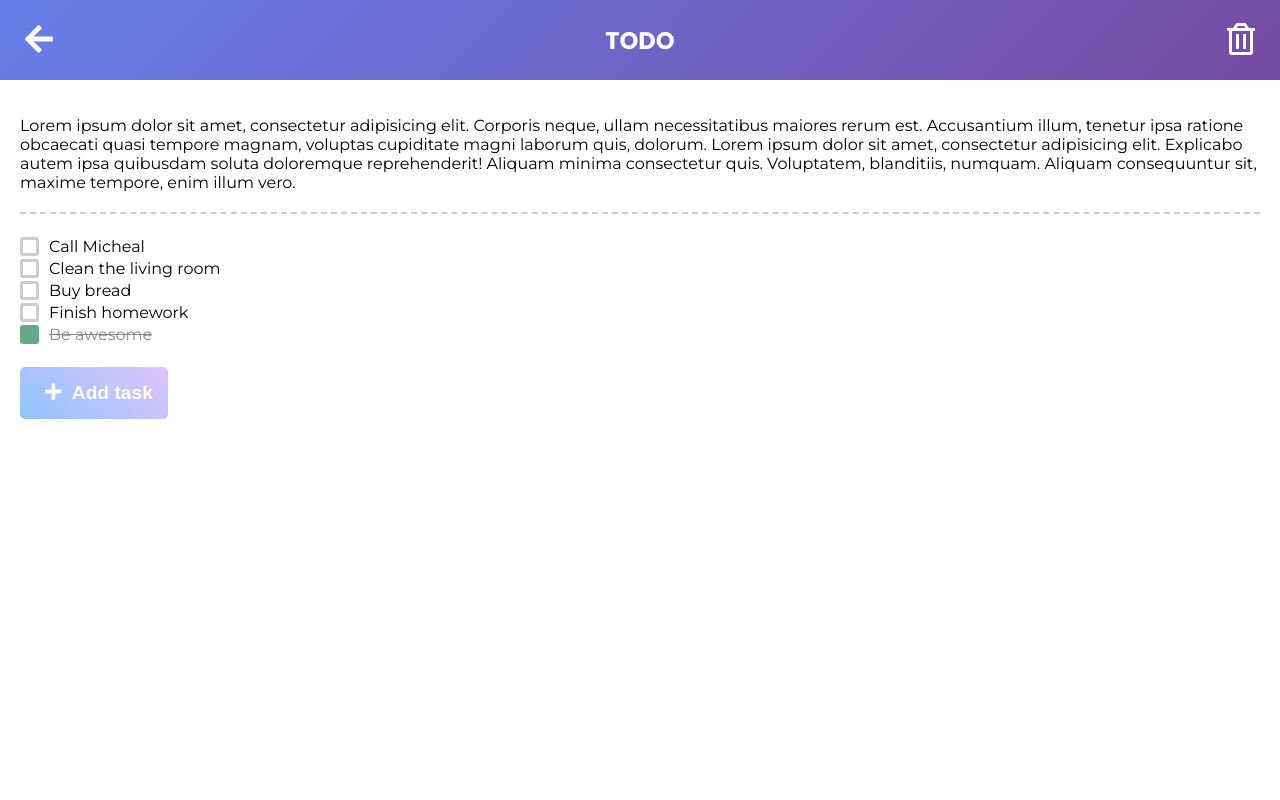
After one commit to t0mm4rx/goldlists, a PHP site: page /goldlists/list.php in a window 1280 px wide. The commit adds this page. Run offline with PHP 8.4, Linux system fonts and the light colour scheme; some libraries are stand-ins or nearby versions.

Commit message:
page list

```diff
--- /dev/null
+++ b/css/list.css
@@ -0,0 +1,9 @@
+#page {
+    padding: 20px;
+    overflow-y: auto;
+    height: calc(100vh - 170px);
+}
+
+#add-button {
+    margin: 20px auto 0px auto;
+}
--- a/css/style.css
+++ b/css/style.css
@@ -148,3 +148,63 @@ a > i, a > svg {
     border-top: 2px dashed #CCC;
     margin: 20px 0px;
 }
+
+nav {
+    width: 100vw;
+    display: flex;
+    height: 80px;
+    align-items: center;
+    justify-content: space-between;
+    background-image: linear-gradient(135deg, #667eea 0%, #764ba2 100%);
+    position: relative;
+}
+
+nav button {
+    background: none;
+    font-size: 2em;
+}
+
+nav button:hover {
+    box-shadow: none;
+    transform: scale(1);
+}
+
+nav h1 {
+    color: white;
+}
+
+.task-list {
+    list-style: none;
+    padding: 0;
+    margin: 0;
+}
+
+.task-list > li {
+    display: flex;
+    align-items: center;
+    transition: all .3s ease;
+    margin: 3px 0;
+}
+
+.task-list > li > #checkbox {
+    margin-right: 10px;
+}
+
+.task-list > li.done > #checkbox {
+    background-color: #6A8;
+    border-color: rgba(0, 0, 0 ,0);
+}
+
+.task-list > li.done {
+    color: #888;
+    text-decoration: line-through;
+}
+
+#checkbox {
+    width: 13px;
+    height: 13px;
+    background: none;
+    border: 3px solid #CCC;
+    border-radius: 3px;
+    transition: all .3s ease;
+}
--- /dev/null
+++ b/js/list.js
@@ -0,0 +1,14 @@
+function toggle_task(item)
+{
+    item.classList.toggle("done");
+}
+
+function listen_tasks()
+{
+    for (let el of document.querySelectorAll(".task-list > li"))
+    {
+        el.onclick = () => toggle_task(el);
+    }
+}
+
+listen_tasks();
--- /dev/null
+++ b/list.php
@@ -0,0 +1,38 @@
+<!DOCTYPE html>
+<html lang="en" dir="ltr">
+    <head>
+        <link rel="stylesheet" href="./css/list.css">
+        <link rel="stylesheet" href="./css/list.css" media="screen and (min-width: 800px)">
+        <?php include_once("includes.php"); ?>
+        <title>GoldLists - List</title>
+    </head>
+    <body>
+        <nav>
+                <button type="button" name="button" onclick="toggle_menu()">
+                    <i class="fas fa-arrow-left"></i>
+                </button>
+                <h1>TODO</h1>
+                <button type="button" name="button" onclick="">
+                    <i class="far fa-trash-alt"></i>
+                </button>
+        </nav>
+
+        <div id="page">
+            <p>
+                Lorem ipsum dolor sit amet, consectetur adipisicing elit. Corporis neque, ullam necessitatibus maiores rerum est. Accusantium illum, tenetur ipsa ratione obcaecati quasi tempore magnam, voluptas cupiditate magni laborum quis, dolorum.
+                Lorem ipsum dolor sit amet, consectetur adipisicing elit. Explicabo autem ipsa quibusdam soluta doloremque reprehenderit! Aliquam minima consectetur quis. Voluptatem, blanditiis, numquam. Aliquam consequuntur sit, maxime tempore, enim illum vero.
+            </p>
+            <div id="separator"></div>
+            <ul class="task-list">
+                <li><div id="checkbox"></div>Call Micheal</li>
+                <li><div id="checkbox"></div>Clean the living room</li>
+                <li><div id="checkbox"></div>Buy bread</li>
+                <li><div id="checkbox"></div>Finish homework</li>
+                <li class="done"><div id="checkbox"></div>Be awesome</li>
+            </ul>
+            <button id="add-button"><i class="fas fa-plus"></i>Add task</button>
+        </div>
+
+    <script src="./js/list.js"></script>
+    </body>
+</html>
```
Also changed, not shown: css/lists.css (+1 -61 lines), js/lists.js (+0 -15 lines), css/list_desktop.css (added).
